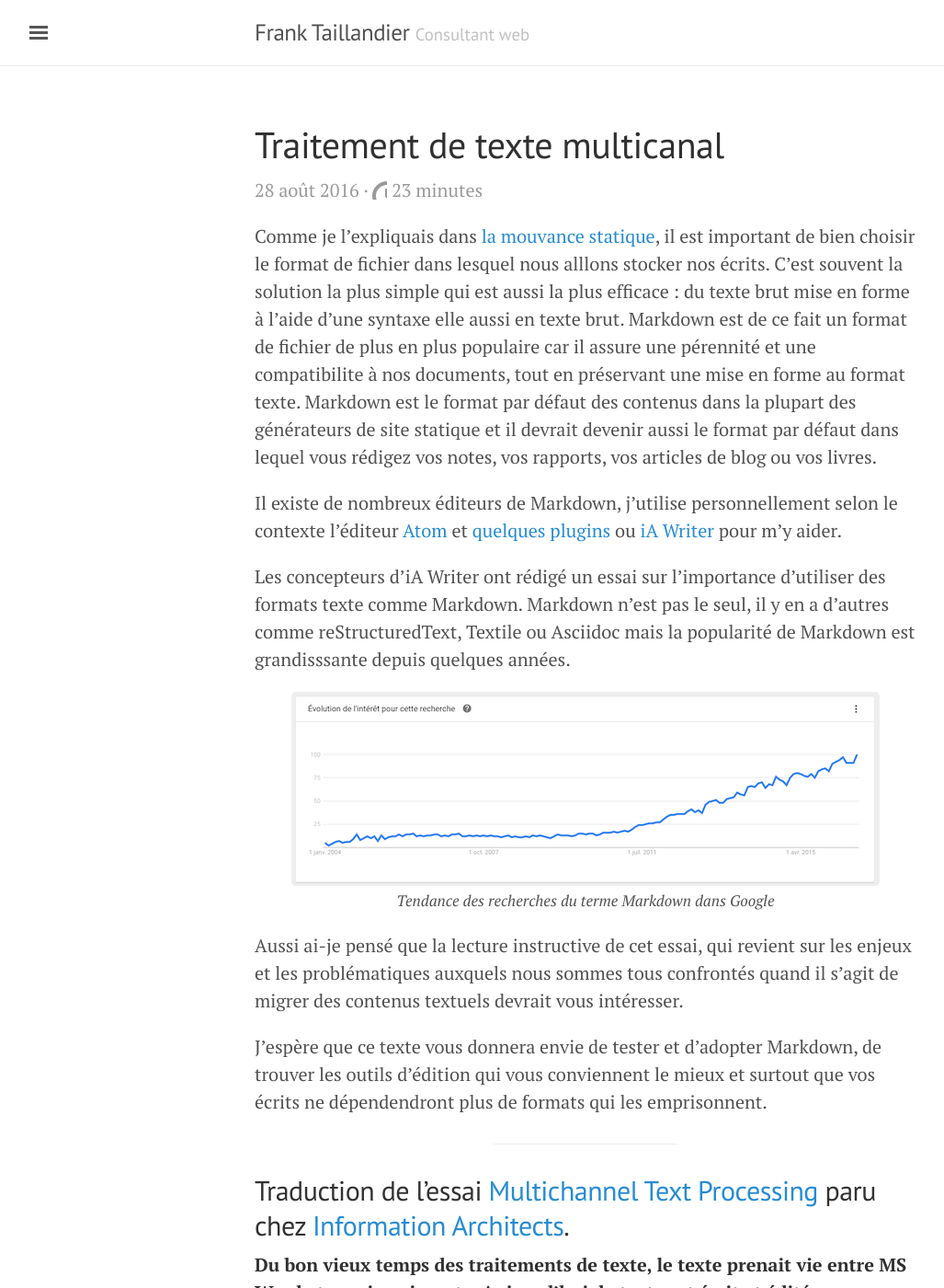
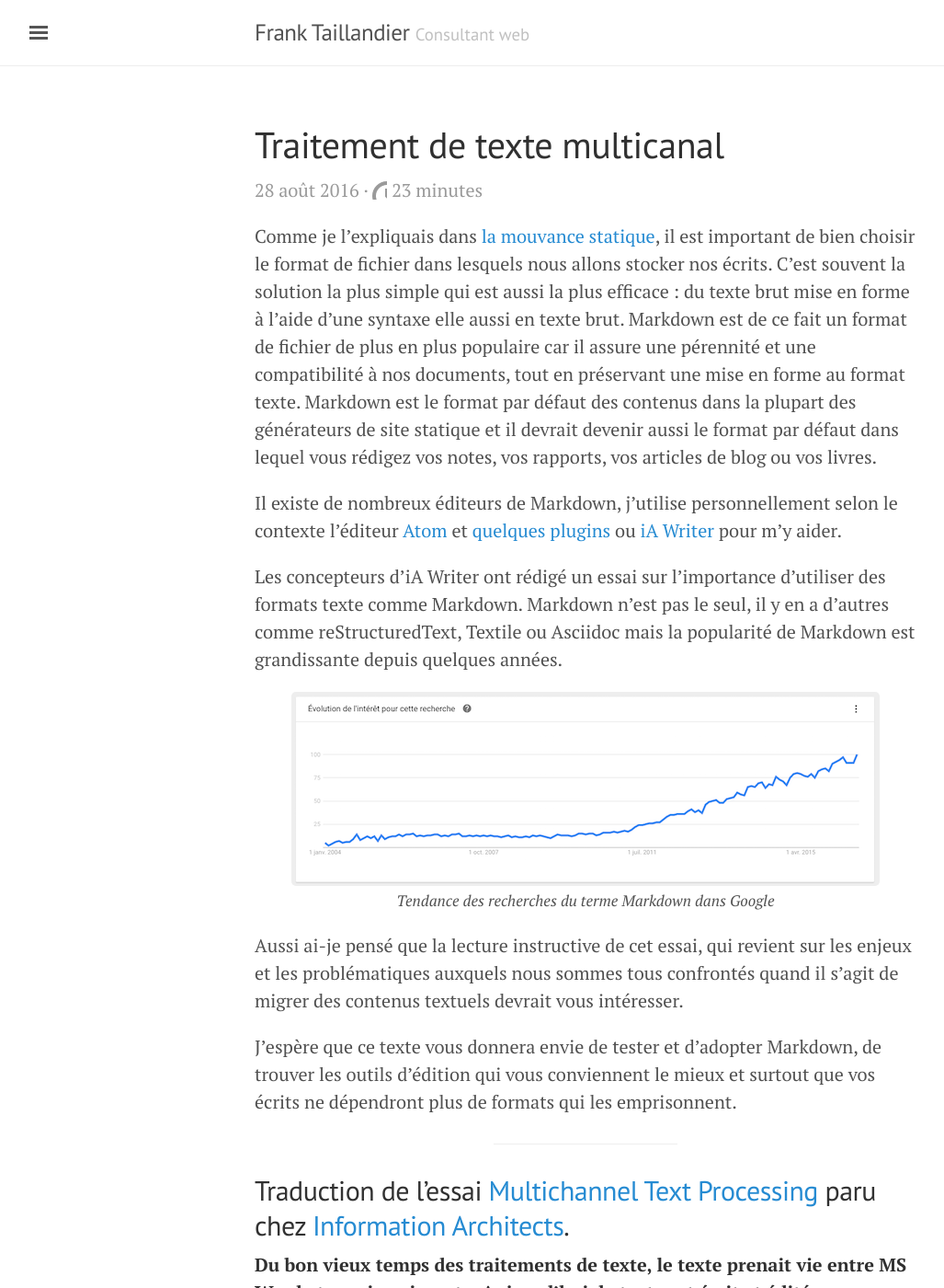
Before and after one commit to DirtyF/frank.taillandier.me, a Jekyll site: the page built from _posts/2016-08-28-traitement-de-texte-multicanal.md, in a window 1280 px wide and 1400 px high. Shown: the whole window at 92% size, without its empty margins (3-1030 px from the left). Built offline with Jekyll 4.4.1, drawn with Linux system fonts in a browser that asks for light colours; comment, search, counter and statistics services are not loaded; some of the changed text lies outside the part shown.

Commit message:
Corrections

```diff
--- a/_posts/2016-08-28-traitement-de-texte-multicanal.markdown
+++ b/_posts/2016-08-28-traitement-de-texte-multicanal.md
@@ -1,24 +1,24 @@
 ---
 layout: post
 title: Traitement de texte multicanal
-description: Un plaidoyer pour Markdown, une syntaxe au format texte qui assure une compatibilité et une pérénnité à vos documents.
+description: Un plaidoyer pour Markdown, une syntaxe au format texte qui assure une compatibilité et une pérennité à vos documents.
 image: https://ia.net/content/4-know-how/20160610-multichannel-text-processing/full-multichannel-text-processing.png
 comments: true
 ---
 
-Comme je l'expliquais dans [la mouvance statique](/2016/03/08/les-gestionnaires-de-contenu-statique/), il est important de bien choisir le format de fichier dans lesquel nous alllons stocker nos écrits. C'est souvent  la solution la plus simple qui est aussi la plus efficace : du texte brut mise en forme à l'aide d'une syntaxe elle aussi en texte brut. Markdown est de ce fait un format de fichier de plus en plus populaire car il assure une pérennité et une compatibilite à nos documents, tout en préservant une mise en forme au format texte. Markdown est le format par défaut des contenus dans la plupart des générateurs de site statique et il devrait devenir aussi le format par défaut dans lequel vous rédigez vos notes, vos rapports, vos articles de blog ou vos livres.
+Comme je l'expliquais dans [la mouvance statique](/2016/03/08/les-gestionnaires-de-contenu-statique/), il est important de bien choisir le format de fichier dans lesquels nous allons stocker nos écrits. C'est souvent  la solution la plus simple qui est aussi la plus efficace : du texte brut mise en forme à l'aide d'une syntaxe elle aussi en texte brut. Markdown est de ce fait un format de fichier de plus en plus populaire car il assure une pérennité et une compatibilité à nos documents, tout en préservant une mise en forme au format texte. Markdown est le format par défaut des contenus dans la plupart des générateurs de site statique et il devrait devenir aussi le format par défaut dans lequel vous rédigez vos notes, vos rapports, vos articles de blog ou vos livres.
 
 <!-- excerpt -->
 
 Il existe de nombreux éditeurs de Markdown, j'utilise personnellement selon le contexte l'éditeur [Atom](https://atom.io/) et [quelques](https://github.com/zhuochun/md-writer) [plugins](https://github.com/lloeki/linter-markdownlint) ou [iA Writer](https://ia.net/writer) pour m'y aider.
 
-Les concepteurs d'iA Writer ont rédigé un essai sur l'importance d'utiliser des formats texte comme Markdown. Markdown n'est pas le seul, il y en a d'autres comme reStructuredText, Textile ou Asciidoc mais la popularité de Markdown est grandisssante depuis quelques années.
+Les concepteurs d'iA Writer ont rédigé un essai sur l'importance d'utiliser des formats texte comme Markdown. Markdown n'est pas le seul, il y en a d'autres comme reStructuredText, Textile ou Asciidoc mais la popularité de Markdown est grandissante depuis quelques années.
 
 {% include figure.html url="/assets/img/2016/08/tendance-markdown.png" description="Tendance des recherches du terme Markdown dans Google" %}
 
 Aussi ai-je pensé que la lecture instructive de cet essai, qui revient sur les enjeux et les problématiques auxquels nous sommes tous confrontés quand il s'agit de migrer des contenus textuels devrait vous intéresser.
 
-J'espère que ce texte vous donnera envie de tester et d'adopter Markdown, de trouver les outils d'édition qui vous conviennent le mieux et surtout que vos écrits ne dépendendront plus de formats qui les emprisonnent.
+J'espère que ce texte vous donnera envie de tester et d'adopter Markdown, de trouver les outils d'édition qui vous conviennent le mieux et surtout que vos écrits ne dépendront plus de formats qui les emprisonnent.
 
 ---
 
```
Also changed, not shown: other parts of _posts/2016-08-28-traitement-de-texte-multicanal.md (+1 -1 lines).
